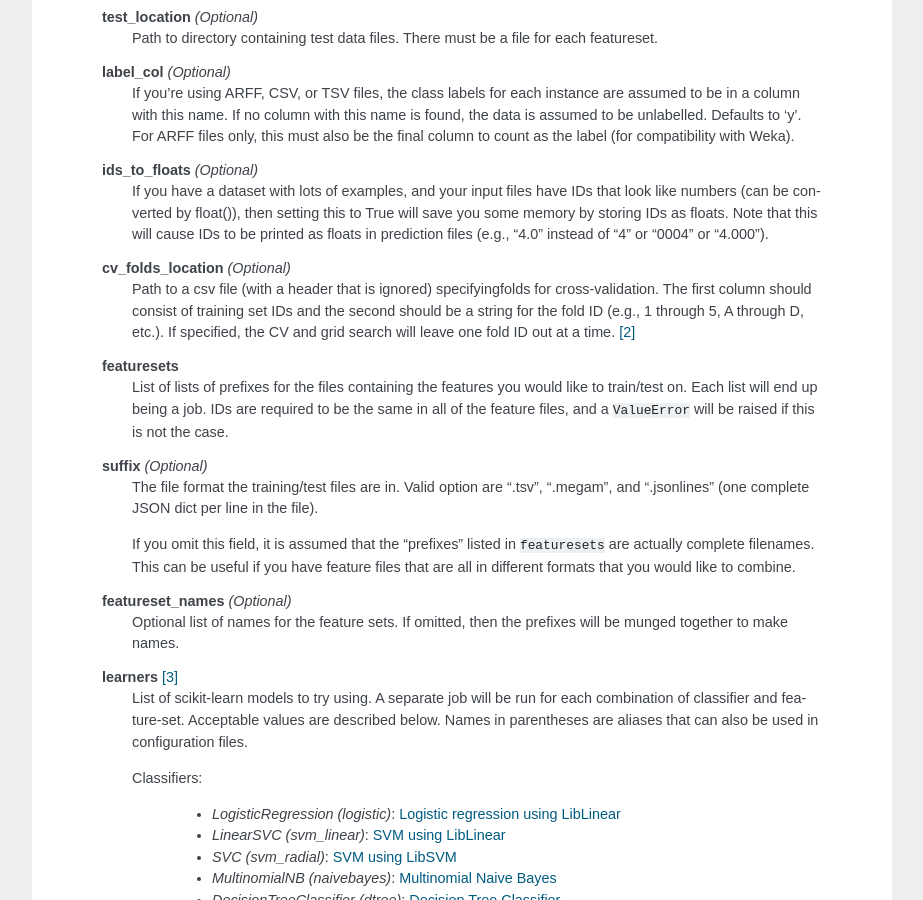
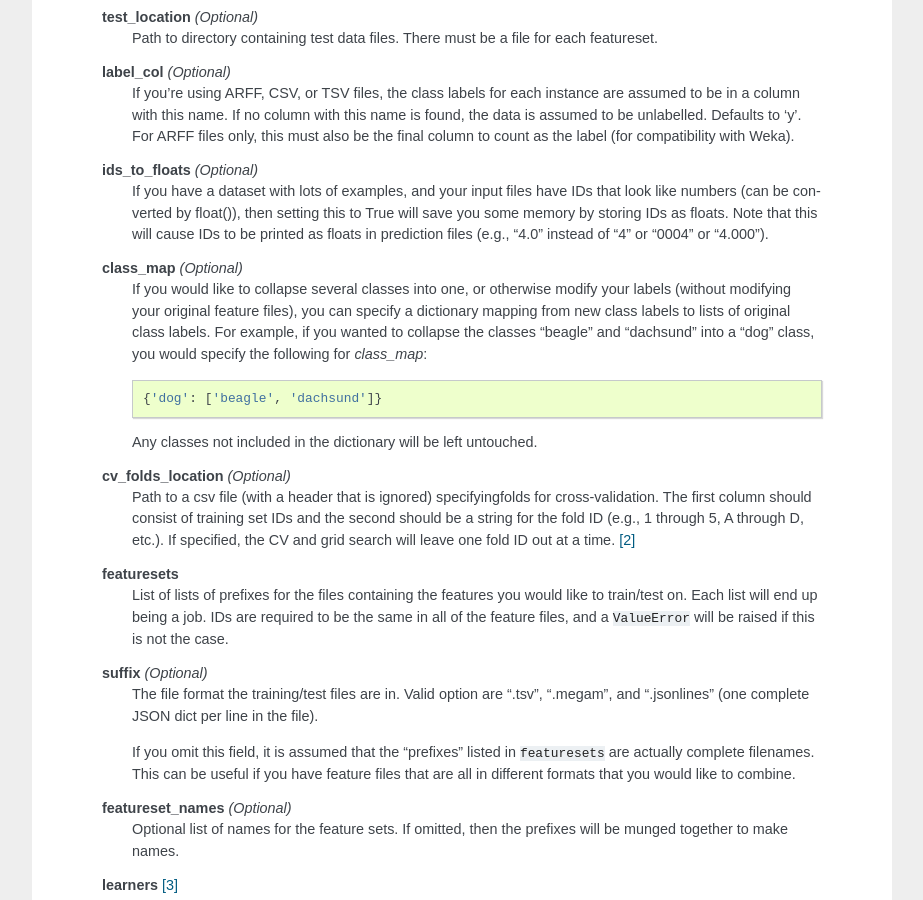
Before and after one commit to EducationalTestingService/skll, a Sphinx documentation site: the page built from doc/run_experiment.rst, in a window 1280 px wide and 900 px high, scrolled down 2068 px. Shown: the whole window, without its empty margins (198-1121 px from the left). Built offline with Sphinx 7.4.7, drawn with Linux system fonts in a browser that asks for light colours.

Commit message:
Add documentation for class_map

```diff
--- a/doc/run_experiment.rst
+++ b/doc/run_experiment.rst
@@ -147,6 +147,20 @@ Input
         this to True will save you some memory by storing IDs as floats.
         Note that this will cause IDs to be printed as floats in prediction
         files (e.g., "4.0" instead of "4" or "0004" or "4.000").
+
+    **class_map** *(Optional)*
+        If you would like to collapse several classes into one, or otherwise
+        modify your labels (without modifying your original feature files), you
+        can specify a dictionary mapping from new class labels to lists of
+        original class labels. For example, if you wanted to collapse the
+        classes "beagle" and "dachsund" into a "dog" class, you would specify
+        the following for `class_map`:
+
+        .. code-block:: python
+
+           {'dog': ['beagle', 'dachsund']}
+
+        Any classes not included in the dictionary will be left untouched.
 
     **cv_folds_location** *(Optional)*
         Path to a csv file (with a header that is ignored) specifyingfolds for
```
